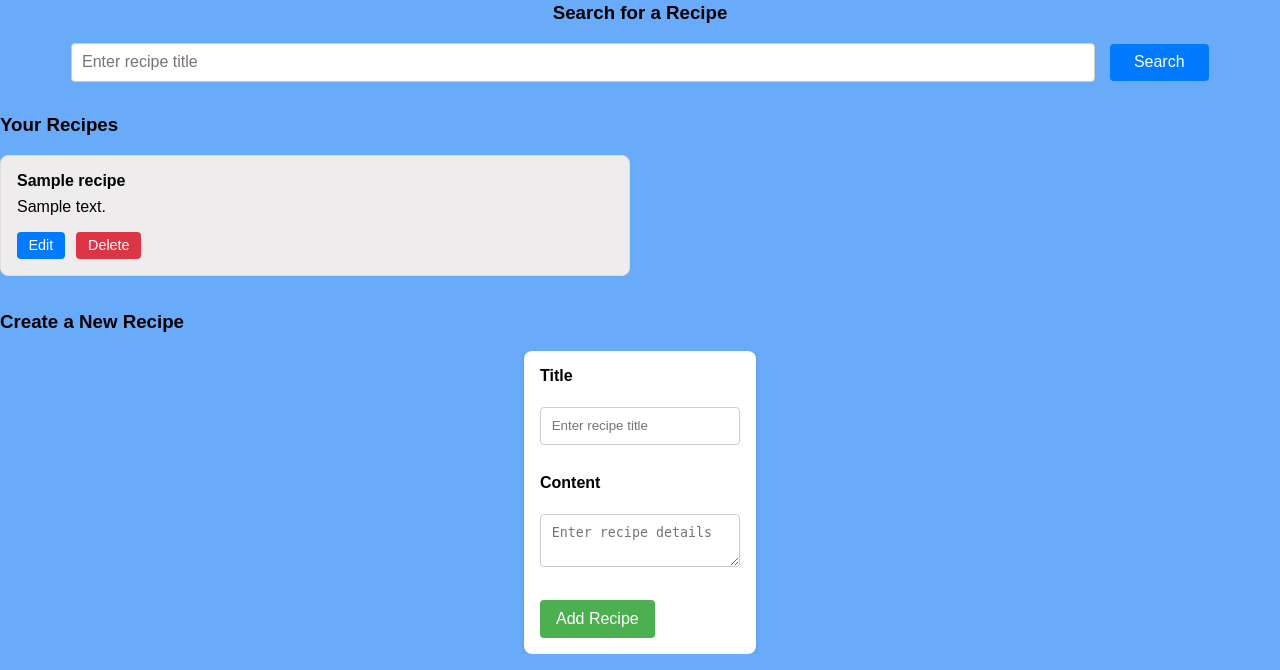
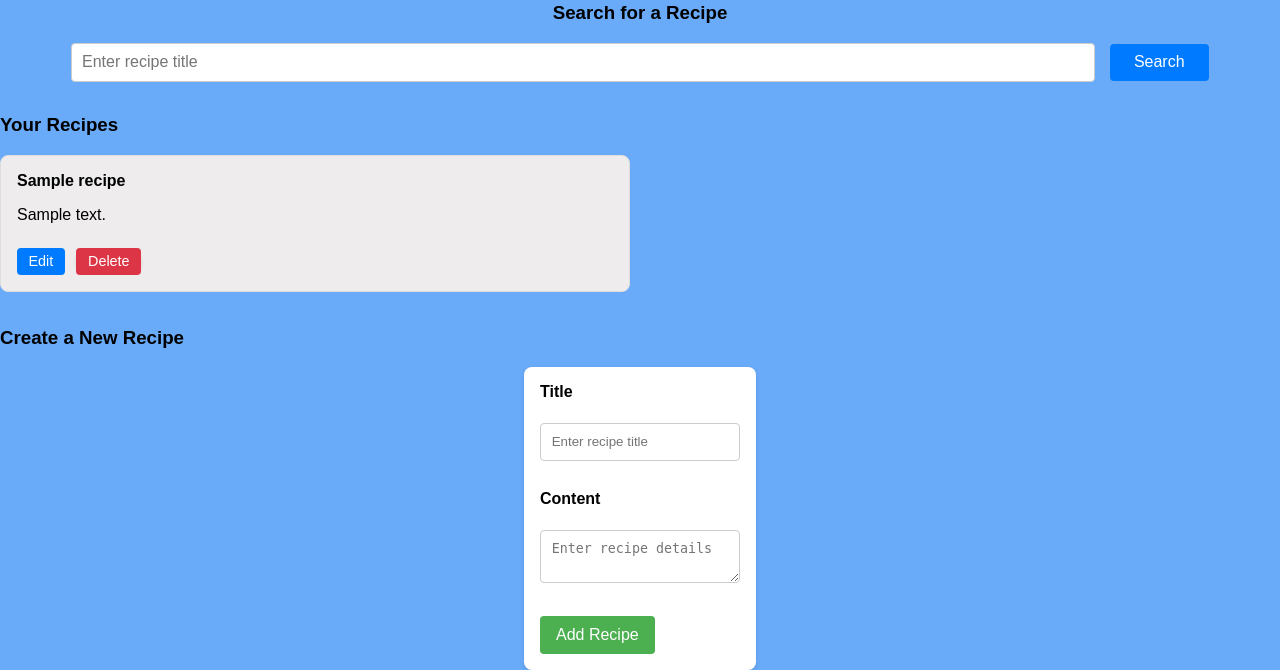
Before and after one commit to Chris-moreton12/MyRecipes, a Flask app: page /dashboard in a window 1280 px wide. Shown: the part 272-942 px from the top of the page. Run offline with Flask 2, Linux system fonts and the light colour scheme; the visitor is signed in with stand-in values (Sample User, id 1); a database or web service that is not in the repository returns one stand-in record (values such as "Sample title").

Commit message:
allows the recipe items to be stacked vertically and styles the recipe items

```diff
--- a/static/css/style.css
+++ b/static/css/style.css
@@ -140,6 +140,16 @@ form .btn:hover {
     margin: 0;
 }
 
+/* Recipe Items Styling */
+.recipe-item {
+    background: #f8f9fa;
+    border: 1px solid #ddd;
+    padding: 1em;
+    border-radius: 6px;
+    display: flex;
+    flex-direction: column;
+}
+
 /* Preserve line breaks as they are when inputted */
 .recipe-item p {
     white-space: pre-line;
```
